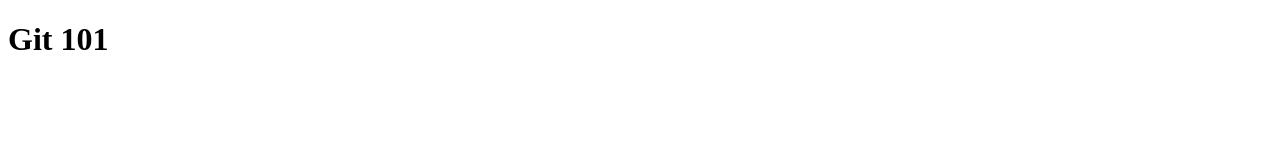
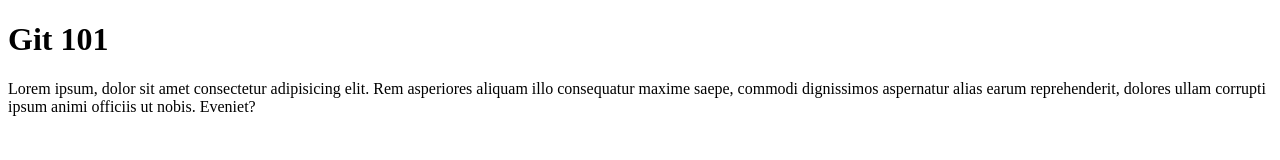
Before and after one commit to MertTaneroz/git-101, a plain HTML site: page index.html in a window 1280 px wide. Drawn offline with Linux system fonts and the light colour scheme.

Commit message:
Second commit

```diff
--- a/index.html
+++ b/index.html
@@ -7,5 +7,8 @@
 </head>
 <body>
     <h1>Git 101</h1>
+    <p>
+        Lorem ipsum, dolor sit amet consectetur adipisicing elit. Rem asperiores aliquam illo consequatur maxime saepe, commodi dignissimos aspernatur alias earum reprehenderit, dolores ullam corrupti ipsum animi officiis ut nobis. Eveniet?
+    </p>
 </body>
 </html>
```
